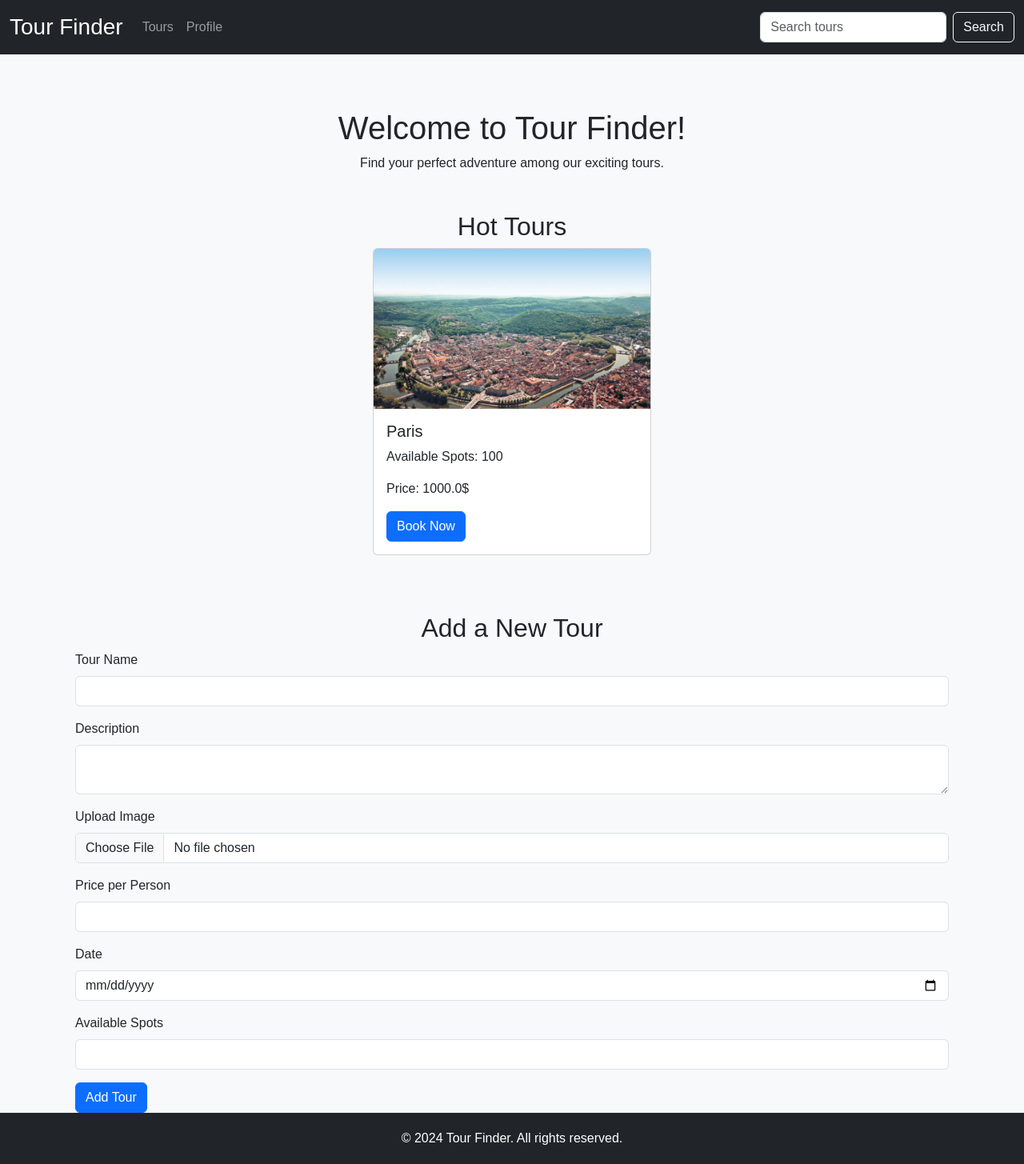
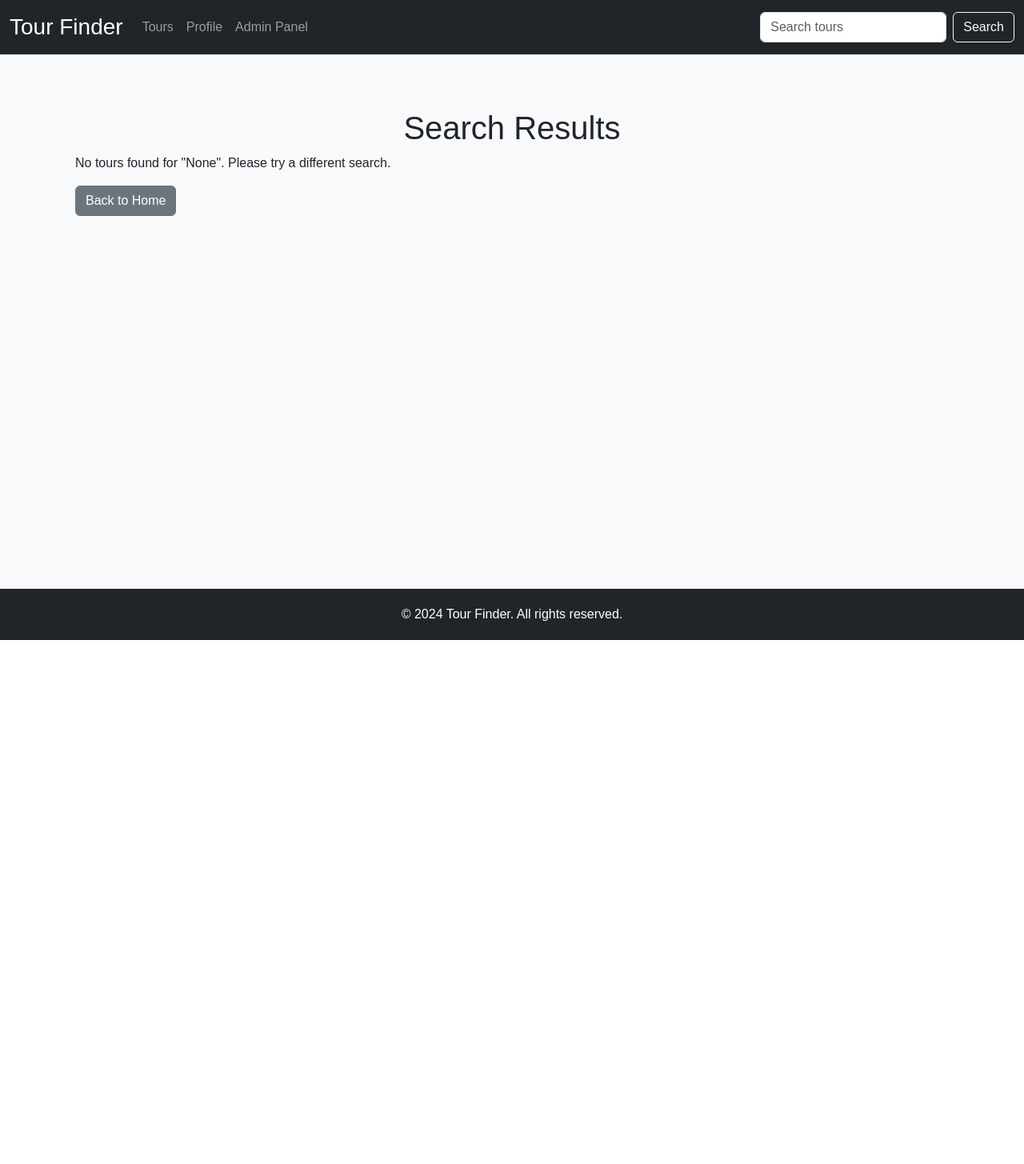
Before and after one commit to povad1r/website_tour, a Flask app: page /search in a window 1280 px wide. Shown: the whole page at 80% size. After the commit the page ends 800 px from the top, so only its background shows below. Run offline with Flask 3, Linux system fonts and the light colour scheme; a user stored in the database is signed in.

Commit message:
admin_panel

```diff
--- a/app/config.py
+++ b/app/config.py
@@ -6,6 +6,9 @@ app = Flask(__name__)
 app.config["SECRET_KEY"] = "<KEY>"
 app.config["SQLALCHEMY_DATABASE_URI"] = "sqlite:///db.sqlite3"
 app.config['UPLOAD_FOLDER'] = UPLOAD_FOLDER
-admin_list = ['povad1r']
+def is_admin(user_id):
+    admin_ids = [1]
+    return user_id in admin_ids
+ALLOWED_EXTENSIONS = {'png', 'jpg', 'jpeg', 'gif'}
 login = LoginManager(app)
 login.login_view = 'login'
--- a/app/templates/base.html
+++ b/app/templates/base.html
@@ -62,6 +62,11 @@
                     <li class="nav-item">
                         <a class="nav-link" href="{{ url_for('profile') }}">Profile</a>
                     </li>
+                    {% if is_admin(current_user.id) %}
+                        <li class="nav-item">
+                            <a class="nav-link" href="{{ url_for('admin_panel') }}">Admin Panel</a>
+                        </li>
+                    {% endif %}
                 {% else %}
                     <li class="nav-item">
                         <a class="nav-link" href="{{ url_for('register') }}">Register</a>
@@ -71,7 +76,7 @@
                     </li>
                 {% endif %}
             </ul>
-            <form class="d-flex" action="{{ url_for('search') }}" method="GET">
+            <form class="d-flex" action="{{ url_for('search_results') }}" method="GET">
                 <input class="form-control me-2" type="search" name="search" placeholder="Search tours" aria-label="Search">
                 <button class="btn btn-outline-light" type="submit">Search</button>
             </form>
--- a/app/templates/index.html
+++ b/app/templates/index.html
@@ -24,33 +24,5 @@
         {% endfor %}
     </div>
 
-    <h2 class="text-center mt-5">Add a New Tour</h2>
-    <form action="{{ url_for('add_tour') }}" method="POST" enctype="multipart/form-data">
-        <div class="mb-3">
-            <label for="name" class="form-label">Tour Name</label>
-            <input type="text" class="form-control" id="name" name="name" required>
-        </div>
-        <div class="mb-3">
-            <label for="description" class="form-label">Description</label>
-            <textarea class="form-control" id="description" name="description" required></textarea>
-        </div>
-        <div class="mb-3">
-            <label for="image" class="form-label">Upload Image</label>
-            <input type="file" class="form-control" id="image" name="image" required>
-        </div>
-        <div class="mb-3">
-            <label for="price_per_person" class="form-label">Price per Person</label>
-            <input type="number" class="form-control" id="price_per_person" name="price_per_person" step="0.01" required>
-        </div>
-        <div class="mb-3">
-            <label for="date" class="form-label">Date</label>
-            <input type="date" class="form-control" id="date" name="date" required>
-        </div>
-        <div class="mb-3">
-            <label for="available_spots" class="form-label">Available Spots</label>
-            <input type="number" class="form-control" id="available_spots" name="available_spots" required>
-        </div>
-        <button type="submit" class="btn btn-primary">Add Tour</button>
-    </form>
 </div>
 {% endblock %}
--- /dev/null
+++ b/app/templates/search_results.html
@@ -0,0 +1,31 @@
+{% extends 'base.html' %}
+
+{% block title %}Search Results{% endblock %}
+
+{% block content %}
+<div class="container mt-5">
+    <h1 class="text-center">Search Results</h1>
+    {% if tours %}
+        <p>That's what we have found for "{{ search }}":</p>
+        <div class="row">
+            {% for tour in tours %}
+                <div class="col-md-4 mb-4">
+                    <div class="card">
+                        <img src="{{ url_for('static', filename=tour.image_path) }}" class="card-img-top" alt="{{ tour.name }}">
+                        <div class="card-body">
+                            <h5 class="card-title">{{ tour.name }}</h5>
+                            <p class="card-text">{{ tour.description }}</p>
+                            <p class="card-text">Available Spots: {{ tour.available_spots }}</p>
+                            <p class="card-text">Price: {{ tour.price_per_person }}$</p>
+                            <a href="{{ url_for('book_tour', id=tour.id) }}" class="btn btn-primary">Book Now</a>
+                        </div>
+                    </div>
+                </div>
+            {% endfor %}
+        </div>
+    {% else %}
+        <p>No tours found for "{{ search }}". Please try a different search.</p>
+    {% endif %}
+    <a href="{{ url_for('index') }}" class="btn btn-secondary">Back to Home</a>
+</div>
+{% endblock %}
--- a/app/views.py
+++ b/app/views.py
@@ -1,19 +1,27 @@
 import os
 
-from flask import render_template, request, redirect, flash, url_for
+from flask import render_template, request, redirect, flash, url_for, session
 from flask_login import current_user, login_required
 from werkzeug.security import generate_password_hash, check_password_hash
-
+from .config import *
 from .db import *
-
 
 @login.user_loader
 def load_user(user_id):
     return User.query.get(int(user_id))
+
+@app.context_processor
+def context_processor():
+    return dict(is_admin=is_admin)
 ###MAIN PAGES###
 
 @app.route('/')
 def index():
+    tours = Tour.query.filter(Tour.available_spots > 0).all()
+    return render_template('index.html', tours=tours)
+
+@app.route('/search', methods=['GET'])
+def search_results():
     search = request.args.get('search')
     if search:
         tours = Tour.query.filter(
@@ -21,9 +29,9 @@ def index():
             (Tour.available_spots > 0)  # Only include tours with available spots
         ).all()
     else:
-        tours = Tour.query.filter(Tour.available_spots > 0).all()  # Only include tours with available spots
-    return render_template('index.html', tours=tours)
+        tours = []  # No search term provided, return an empty list
 
+    return render_template('search_results.html', tours=tours, search=search)
 @app.route('/tours/', methods=['GET'])
 def tours():
     tours = Tour.query.filter(Tour.available_spots > 0).all()  # Only include tours with available spots
@@ -179,6 +187,7 @@ def login():
         if user and check_password_hash(user.password_hash, password):
             login_user(user)
             flash('Login successful!')
+            session['user_id'] = user.id
             return redirect(url_for('index'))
         else:
             error = 'Invalid username or password. Please try again.'
@@ -222,3 +231,43 @@ def change_password():
 
     flash('Password successfully changed!', 'success')
     return redirect(url_for('profile'))
+
+def is_admin(user_id):
+    admin_ids = [1]
+    return user_id in admin_ids
+
+@app.route('/admin_panel', methods=['GET', 'POST'])
+def admin_panel():
+    if 'user_id' not in session or not is_admin(session['user_id']):
+        flash('You do not have permission to access this page.', 'danger')
+        return redirect(url_for('index'))
+
+    tours = Tour.query.all()  # Fetch all tours for admin view
+    return render_template('admin_panel.html', tours=tours)
+
+def allowed_file(filename):
+    return '.' in filename and filename.rsplit('.', 1)[1].lower() in ALLOWED_EXTENSIONS
+@app.route('/edit_tour/<int:id>', methods=['GET', 'POST'])
+def edit_tour(id):
+    tour = Tour.query.get_or_404(id)
+    if request.method == 'POST':
+        # Update tour details based on form input
+        tour.name = request.form.get('name')
+        tour.description = request.form.get('description')
+        tour.price_per_person = request.form.get('price_per_person')
+        tour.available_spots = request.form.get('available_spots')
+        # Handle image upload if necessary
+        db.session.commit()
+        flash('Tour updated successfully!', 'success')
+        return redirect(url_for('admin_panel'))
+
+    return render_template('edit_tour.html', tour=tour)
+
+
+@app.route('/delete_tour/<int:id>')
+def delete_tour(id):
+    tour = Tour.query.get_or_404(id)
+    db.session.delete(tour)
+    db.session.commit()
+    flash('Tour deleted successfully!', 'success')
+    return redirect(url_for('admin_panel'))
```
Also changed, not shown: app/templates/admin_panel.html (added, +64 -0 lines), instance/db.sqlite3.
